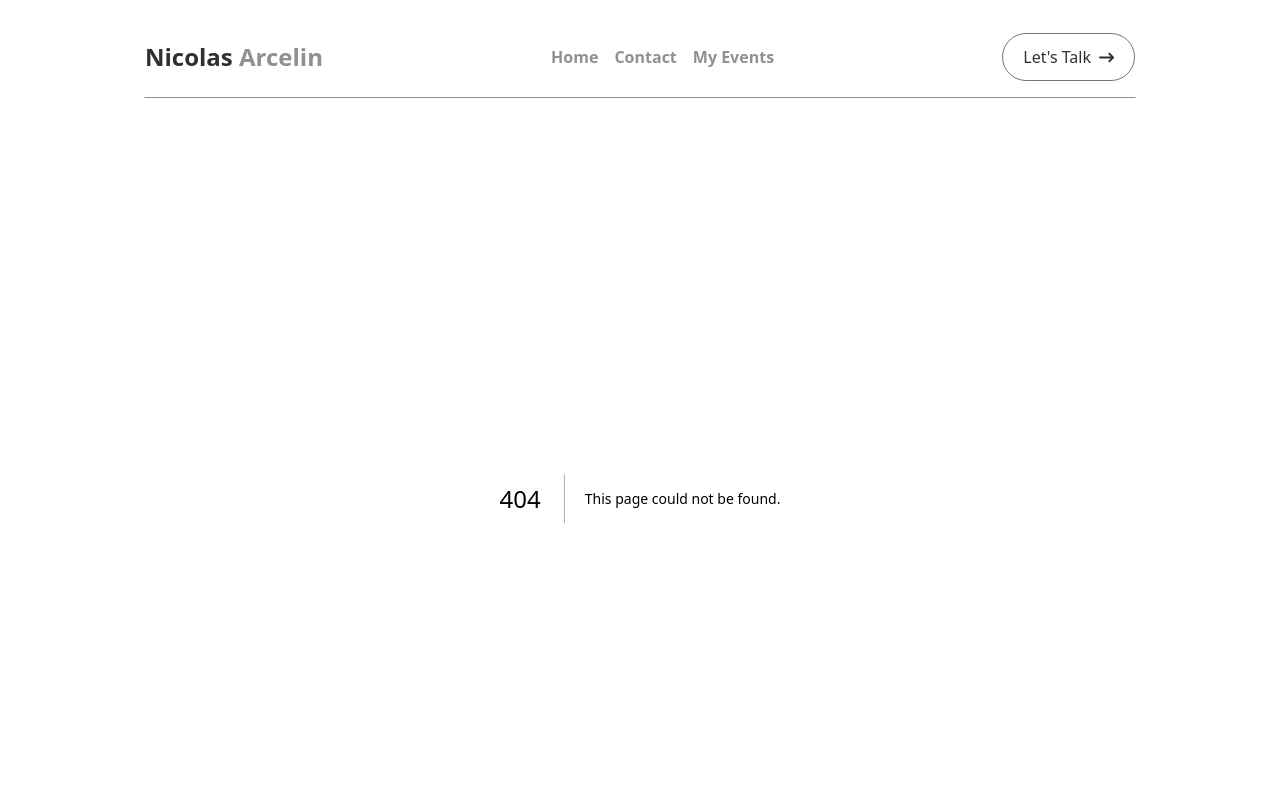
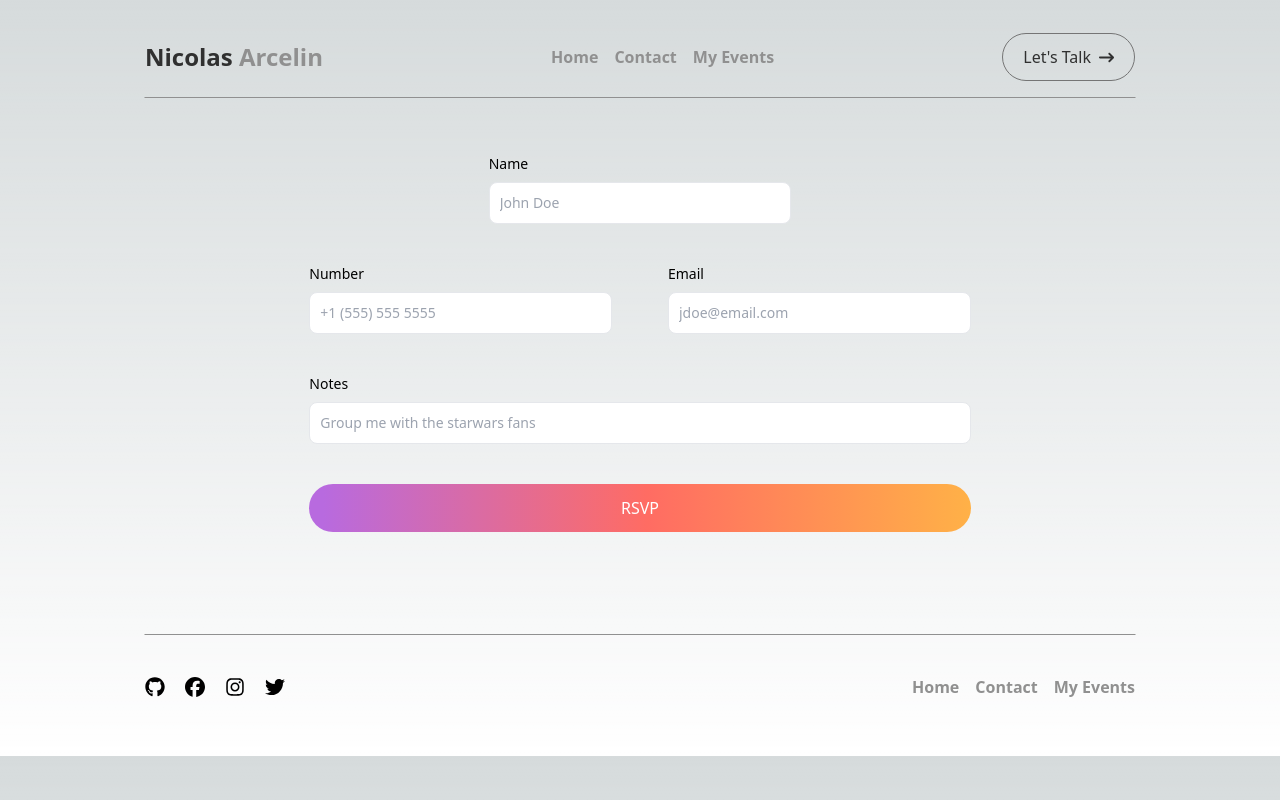
Before and after one commit to narcelin/portfolio_v2, a Next.js app: page /rsvp in a window 1280 px wide. Before the commit this address had no page. Shown: the top 800 px of the page. Built offline with nearby package versions, Linux system fonts and the light colour scheme.

Commit message:
expanded dynamic input features for rsvp

```diff
--- a/src/app/components/MyButton.tsx
+++ b/src/app/components/MyButton.tsx
@@ -5,6 +5,7 @@ import { toast } from "react-toastify";
 import { FaArrowRightLong } from "react-icons/fa6";
 
 export default function MyButton({
+  className,
   children,
   fancy,
   withArrow,
@@ -12,6 +13,7 @@ export default function MyButton({
   justArrow,
   onClick,
 }: {
+  className?: string;
   children?: string;
   fancy?: boolean;
   withArrow?: boolean;
@@ -56,7 +58,7 @@ export default function MyButton({
   return (
     <button
       onClick={() => onClickHandler()}
-      className={`flex flex-row gap-2 ${buttonClass}`}
+      className={`flex flex-row gap-2 ${buttonClass} ${className}`}
     >
       <div>{children}</div>
       {withArrow ? <FaArrowRightLong size={15} /> : null}
--- /dev/null
+++ b/src/app/components/hardCoded/ThirtiethBirthday.json
@@ -0,0 +1,24 @@
+{
+  "title": "Thirtieth Birthday",
+  "date": "YYYY-MM-DD",
+  "location": {
+    "venue": "",
+    "address": "",
+    "city": "",
+    "state": "",
+    "zip": ""
+  },
+  "guests": [
+    {
+      "name": "",
+      "rsvp": false
+    }
+  ],
+  "activities": [
+    {
+      "time": "HH:MM",
+      "description": ""
+    }
+  ],
+  "notes": ""
+}
--- a/src/app/components/sections/EventCard.tsx
+++ b/src/app/components/sections/EventCard.tsx
@@ -33,7 +33,7 @@ export function MyNavLink({
 }
 
 export default function HeroSection({
-  id,
+  id, // Will be used for the href in the MyNavLink
   imageSrc,
   imgAlt,
   title,
@@ -55,6 +55,7 @@ export default function HeroSection({
           alignItems: "center",
           border: "1px solid white",
           width: "60vw",
+          padding: "1rem",
         }}
       >
         <div style={{ flex: 1 }}>
--- /dev/null
+++ b/src/app/myEvent/page.jsx
@@ -0,0 +1,41 @@
+"use client";
+import PageHeading from "../components/PageHeading";
+import ThirtiethBirthday from "../components/hardCoded/ThirtiethBirthday.json";
+import MyButton from "../components/MyButton";
+
+export default function MyEvent() {
+  console.log(ThirtiethBirthday);
+  return (
+    <main className="flex flex-col items-center py-14 gap-10">
+      <PageHeading heading="My Event" />
+      <div className="flex justify-between w-full max-w-4xl gap-10">
+        <div className="flex flex-col space-y-5 w-1/2">
+          <div>LOCATION: Los Caños De Meca, Spain</div>
+          <div>
+            DESCRIPTION OF EVENT: Trip to the south part of spain where I will
+            celebrate my 30th birthday by sharing my experience in Spain with
+            you all. We will be located on the beach in southwester florida.
+            Looking at a timeline for about a week and possible extensions if
+            you would like to explore other parts of Spain.
+            <br />
+            Morrocco could also be a possability. There is a fairy that can take
+            us for the day.
+            <br />I will attempt to provide free housing, but depending on the
+            amount of people that are interested, I may need to charge for
+            housing.
+          </div>
+        </div>
+        <div className="flex flex-col items-center space-y-5 w-1/2">
+          <div>DATE: To Be Determined</div>
+          <MyButton
+            onClick={() => window.open("/rsvp", "_self")}
+            fancy
+            withArrow
+          >
+            RSVP
+          </MyButton>
+        </div>
+      </div>
+    </main>
+  );
+}
--- a/src/app/myEvents/page.jsx
+++ b/src/app/myEvents/page.jsx
@@ -1,19 +1,18 @@
 import EventCard from "../components/sections/EventCard";
-
 import PageHeading from "../components/PageHeading";
 
-export default function Contact() {
+export default function MyEvents() {
   return (
     <main className="flex flex-col items-center py-14 gap-10">
       <PageHeading
         heading="My Events"
-        subHeading="Contact me directly at arcelin.nicolas@gmail.com"
-        // heading="Contact"
-        // subHeading="Let's Connect and Create Something Amazing Together: Reach Out to Start a Conversation About Your Project or Idea Today!"
+        subHeading="Any Issues? Contact me directly at narcelin.events@gmail.com"
       />
-      {/* <ContactMe /> */}
-      {/* <ReachMe className="container" /> */}
-      <EventCard title="New Event Title" description="New Description" />
+      <EventCard
+        title="New Event Title"
+        description="New Description"
+        id="myEvent"
+      />
     </main>
   );
 }
--- /dev/null
+++ b/src/app/rsvp/page.tsx
@@ -0,0 +1,115 @@
+"use client";
+
+import { useState } from "react";
+
+import MyButton from "../components/MyButton";
+
+export default function Rsvp() {
+  const initValues = {
+    name: "",
+    email: "",
+    phoneNumber: "",
+    notes: "",
+  };
+
+  const [usersName, setUsersName] = useState(initValues.name);
+  const [usersEmail, setUsersEmail] = useState(initValues.email);
+  const [usersPhoneNumber, setUsersPhoneNumber] = useState(
+    initValues.phoneNumber
+  );
+  const [userNotes, setUserNotes] = useState(initValues.notes);
+
+  return (
+    <main className="flex flex-col items-center py-14 gap-10">
+      <form className="flex flex-col md:grid grid-cols-4 grid-rows-4 gap-x-14 gap-y-4 w-2/3">
+        <div className="col-span-2 col-start-2">
+          {/* Name Input */}
+          <div className="mb-6">
+            <label
+              className="text-heading block text-sm font-medium mb-2"
+              htmlFor="name"
+            >
+              Name
+            </label>
+            <input
+              className="text-black bg-c3 border border-c2 placeholder-c5 text-pText text-sm rounded-lg w-full block p-2.5"
+              type="text"
+              id="name"
+              value={`${usersName}`}
+              onChange={(e) => setUsersName(e.target.value)}
+              required
+              placeholder="John Doe"
+            />
+          </div>
+        </div>
+        <div className="col-span-2 row-start-2">
+          {/* Number Input */}
+          <div className="mb-6">
+            <label
+              className="text-heading block text-sm font-medium mb-2"
+              htmlFor="number"
+            >
+              Number
+            </label>
+            <input
+              className="text-black bg-c3 border border-c2 placeholder-c5 text-pText text-sm rounded-lg w-full block p-2.5"
+              type="tel"
+              id="phoneNumber"
+              value={`${usersPhoneNumber}`}
+              onChange={(e) => setUsersPhoneNumber(e.target.value)}
+              required
+              placeholder="+1 (555) 555 5555"
+            />
+          </div>
+        </div>
+        <div className="col-span-2 row-start-2">
+          {/* Email Input */}
+          <div className="mb-6">
+            <label
+              className="text-heading block text-sm font-medium mb-2"
+              htmlFor="email"
+            >
+              Email
+            </label>
+            <input
+              className="text-black bg-c3 border border-c2 placeholder-c5 text-pText text-sm rounded-lg w-full block p-2.5"
+              type="email"
+              id="email"
+              value={`${usersEmail}`}
+              onChange={(e) => setUsersEmail(e.target.value)}
+              required
+              placeholder="jdoe@email.com"
+            />
+          </div>
+        </div>
+        <div className="col-span-4 row-start-3">
+          {/* Notes Input */}
+          <div className="mb-6">
+            <label
+              className="text-heading block text-sm font-medium mb-2"
+              htmlFor="subject"
+            >
+              Notes
+            </label>
+            <input
+              className="text-black bg-c3 border border-c2 placeholder-c5 text-pText text-sm rounded-lg w-full block p-2.5"
+              type="subject"
+              id="subject"
+              value={`${userNotes}`}
+              onChange={(e) => setUserNotes(e.target.value)}
+              required
+              placeholder="Group me with the starwars fans"
+            />
+          </div>
+        </div>
+        <MyButton
+          className="col-span-4"
+          onClick={() => console.log("SEND")}
+          fancy
+        >
+          RSVP
+        </MyButton>
+      </form>
+    </main>
+  );
+}
```
